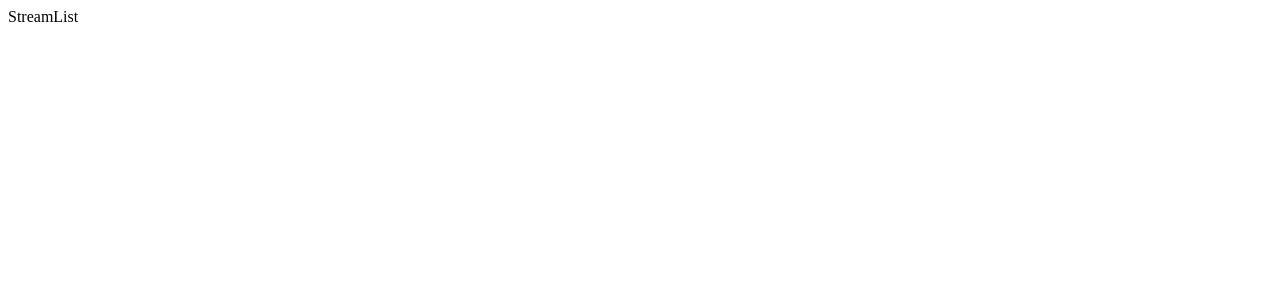
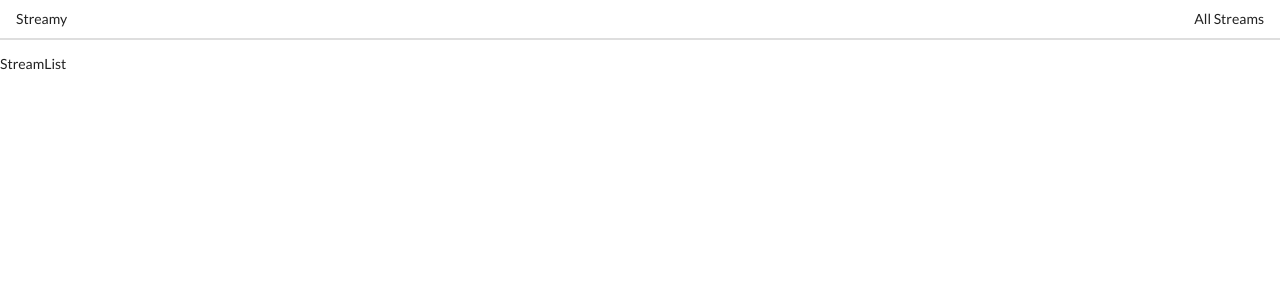
Before and after one commit to kartikeymishr/twitch-clone-client, a React (Create React App) app: page / in a window 1280 px wide. Shown: the top 300 px of the page. Built offline with nearby package versions, Linux system fonts and the light colour scheme.

Commit message:
Added Header

```diff
--- a/public/index.html
+++ b/public/index.html
@@ -22,6 +22,7 @@
       work correctly both with client-side routing and a non-root public URL.
       Learn how to configure a non-root public URL by running `npm run build`.
     -->
+    <link rel="stylesheet" href="https://cdnjs.cloudflare.com/ajax/libs/semantic-ui/2.5.0/semantic.min.css">
     <title>React App</title>
   </head>
   <body>
--- a/src/components/App.js
+++ b/src/components/App.js
@@ -6,11 +6,13 @@
 import StreamEdit from "./streams/StreamEdit";
 import StreamDelete from "./streams/StreamDelete";
 import StreamShow from "./streams/StreamShow";
+import Header from "./Header";
 
 const App = () => {
     return (
         <div>
             <BrowserRouter>
+                <Header/>
                 <div>
                     <Route path="/" exact component={StreamList}></Route>
                     <Route path="/stream/new" exact component={StreamCreate}></Route>
--- /dev/null
+++ b/src/components/Header.js
@@ -0,0 +1,19 @@
+import React from "react";
+import {Link} from "react-router-dom";
+
+const Header = () => {
+    return (
+        <div className="ui secondary pointing menu">
+            <Link to="/" className="item">
+                Streamy
+            </Link>
+            <div className="right menu">
+                <Link to="/" className="item">
+                    All Streams
+                </Link>
+            </div>
+        </div>
+    )
+}
+
+export default Header
```
